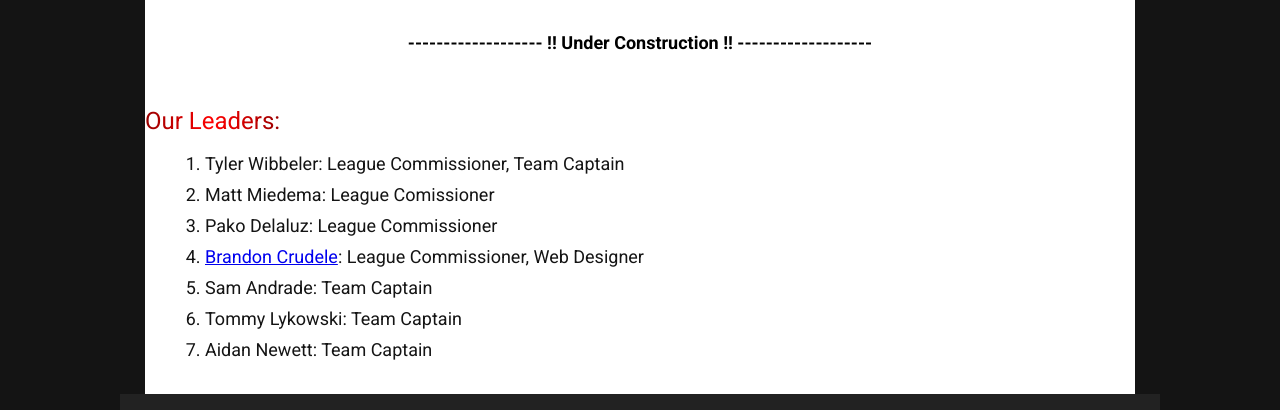
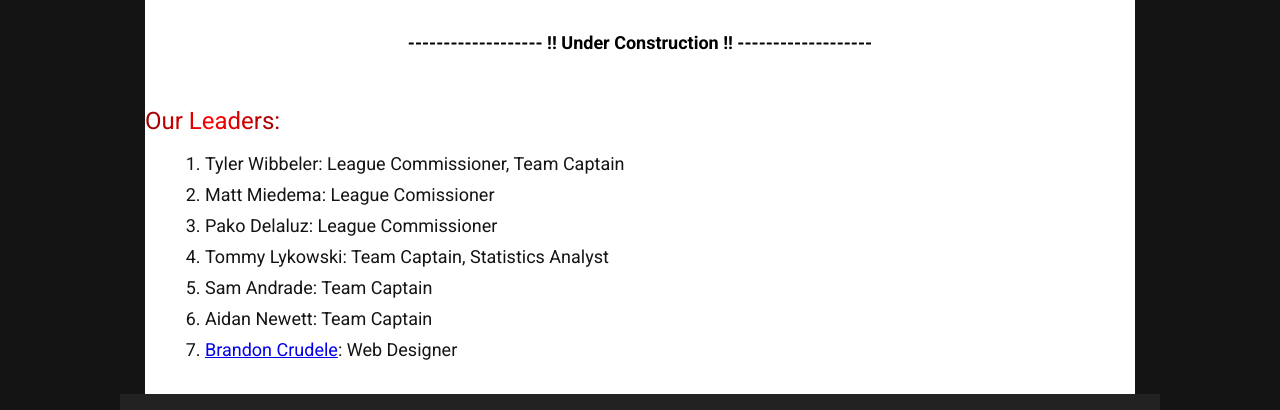
Before and after one commit to bcrudele/IFFL_Website, a plain HTML site: page pages/about.html in a window 1280 px wide. Shown: the part 211-621 px from the top of the page. Drawn offline with Linux system fonts and the light colour scheme; a web font is replaced by a local one.

Commit message:
RM Brandon

```diff
--- a/pages/about.html
+++ b/pages/about.html
@@ -57,10 +57,10 @@
             <li>Tyler Wibbeler: League Commissioner, Team Captain</li>
             <li>Matt Miedema: League Comissioner</li>
             <li>Pako Delaluz: League Commissioner</li>
-            <li><a href="https://bcrudele.com" onmouseover="this.style.color='red';" onmouseout="this.style.color='blue';">Brandon Crudele</a>: League Commissioner, Web Designer</li>
+            <li>Tommy Lykowski: Team Captain, Statistics Analyst</li>
             <li>Sam Andrade: Team Captain</li>
-            <li>Tommy Lykowski: Team Captain</li>
             <li>Aidan Newett: Team Captain</li>
+            <li><a href="https://bcrudele.com" onmouseover="this.style.color='red';" onmouseout="this.style.color='blue';">Brandon Crudele</a>: Web Designer</li>
           </ol>
           <br>
     </section>
```
